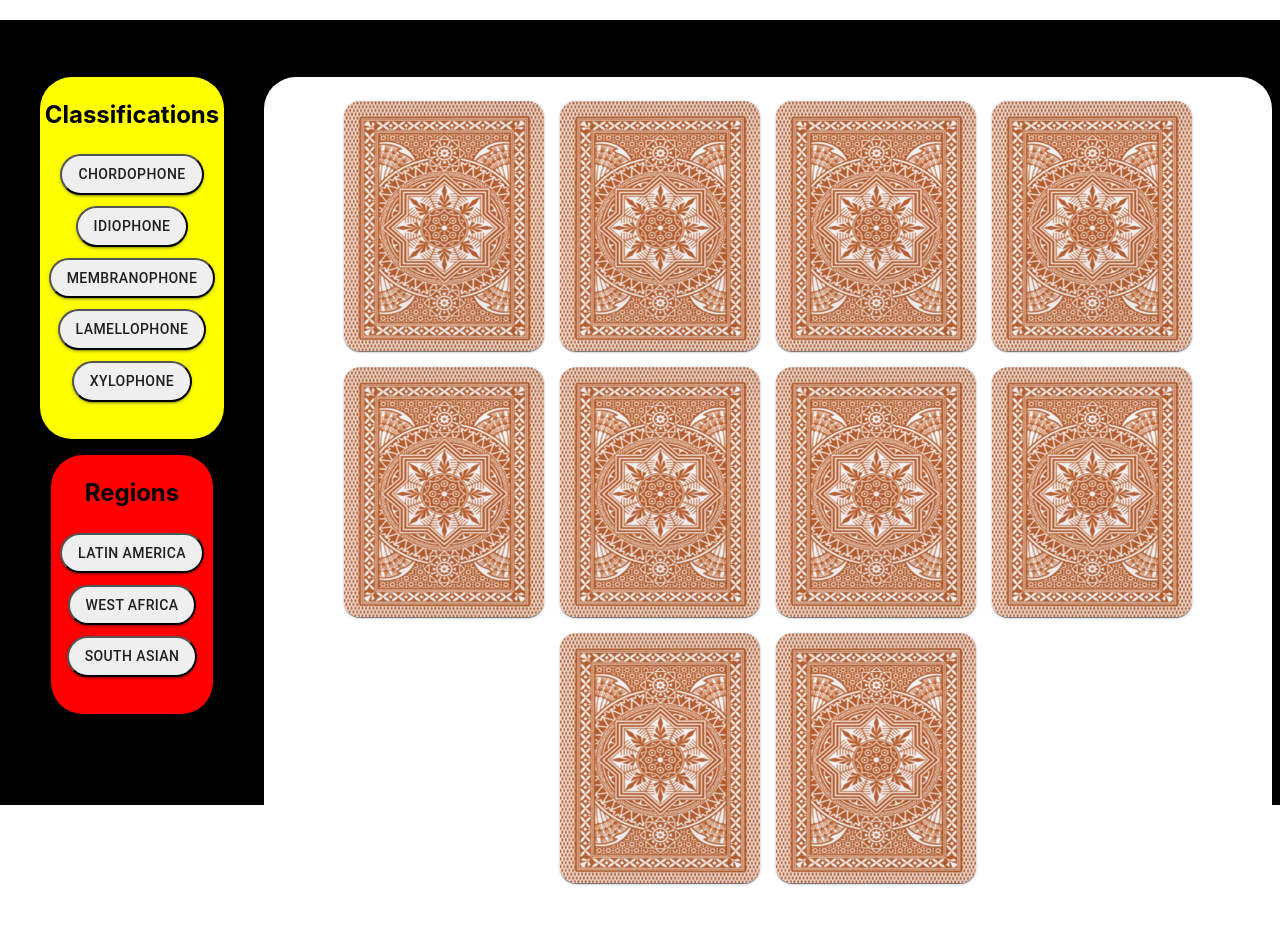
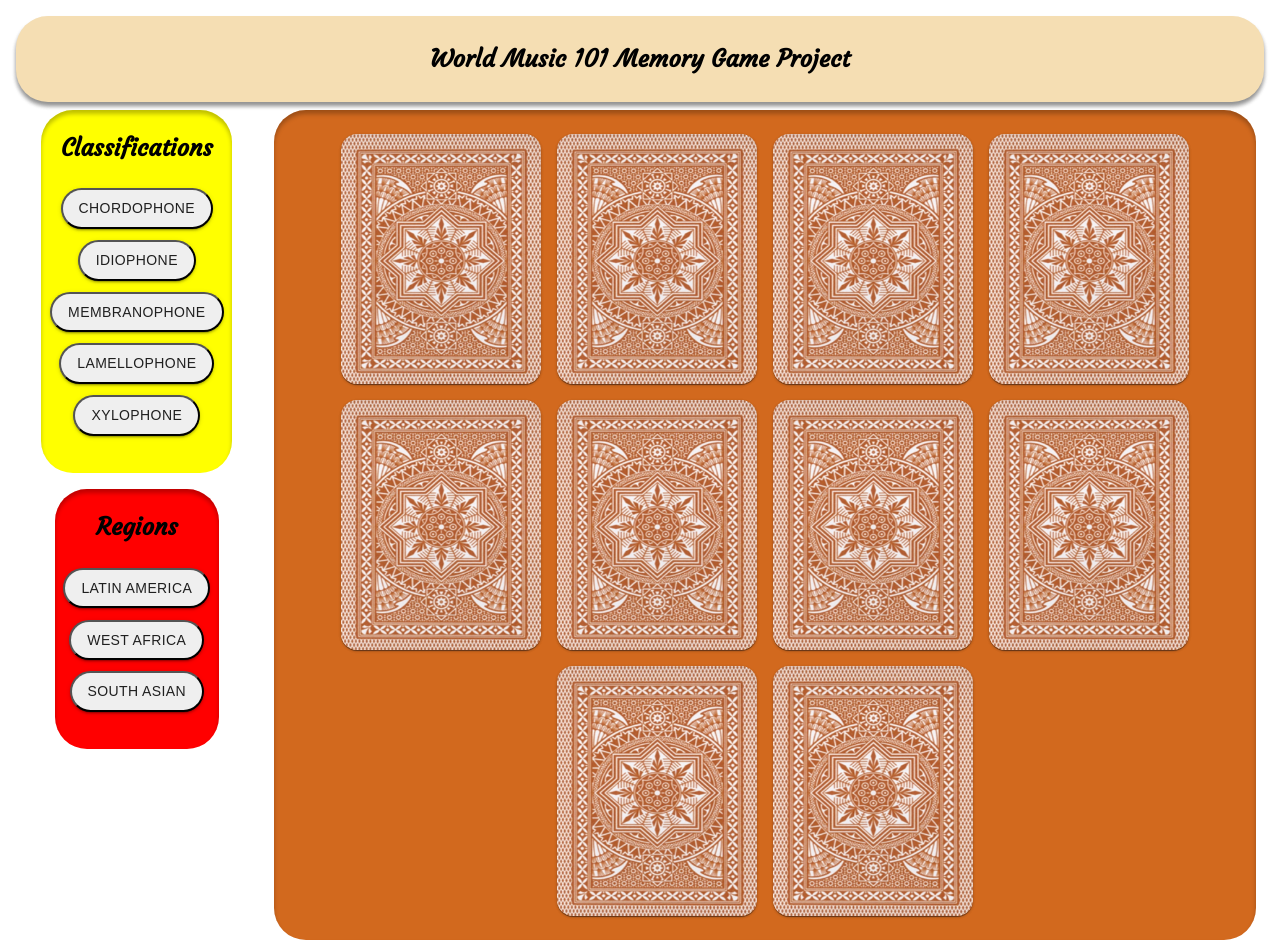
Before and after one commit to vichym/instruments-memory-game, a React (Create React App) app: page / in a window 1280 px wide. Before the commit the page ends 907 px from the top, so only its background shows below. Built offline with nearby package versions, Linux system fonts and the light colour scheme.

Commit message:
update drop shadow and font

```diff
--- a/src/App.css
+++ b/src/App.css
@@ -1,6 +1,8 @@
 .App {
   text-align: center;
-  background-color: black;
+  font-family: 'Courgette', serif;
+  padding : 1em;
+  height: 100%;
 }
 
 .App-logo {
@@ -13,7 +15,6 @@
     animation: App-logo-spin infinite 20s linear;
   }
 }
-
 
 @keyframes App-logo-spin {
   from {
@@ -39,15 +40,15 @@
   transition: background-color 250ms cubic-bezier(0.4, 0, 0.2, 1) 0ms,
     box-shadow 250ms cubic-bezier(0.4, 0, 0.2, 1) 0ms,
     border 250ms cubic-bezier(0.4, 0, 0.2, 1) 0ms;
-  font-family: "Roboto", "Helvetica", "Arial", sans-serif;
   font-weight: 500;
   line-height: 1.75;
   border-radius: 4em;
   letter-spacing: 0.02857em;
   text-transform: uppercase;
-  box-shadow: 0px 3px 1px -2px rgba(0,0,0,0.2), 0px 2px 2px 0px rgba(0,0,0,0.14), 0px 1px 5px 0px rgba(0,0,0,0.12);
+  box-shadow: 0px 3px 1px -2px rgba(0, 0, 0, 0.2),
+    0px 2px 2px 0px rgba(0, 0, 0, 0.14), 0px 1px 5px 0px rgba(0, 0, 0, 0.12);
 }
-.button.active{
+.button.active {
   color: rgba(250, 78, 78, 0.87);
   background-color: aqua;
 }
@@ -68,7 +69,7 @@ main {
   height: inherit;
   padding-top: 0.5em;
   padding-bottom: 1em;
-  padding-right: .5em;
+  padding-right: 0.5em;
 }
 
 .flip-card {
@@ -125,8 +126,9 @@ main {
   flex-wrap: wrap;
   justify-content: center;
   padding: 1em;
-  background-color: white;
+  background-color: chocolate;
   border-radius: 2em;
+  box-shadow: inset 0px 4px 4px rgba(0, 0, 0, 0.25);
 }
 .card-image {
   width: 100%;
@@ -137,7 +139,7 @@ main {
 .flip-card-back .card-image {
   width: 200px;
   height: 250px;
-  border-radius: .5em;
+  border-radius: 0.5em;
   border-color: #282c34;
 }
 .board-container {
@@ -145,8 +147,8 @@ main {
   justify-content: center;
   padding-top: 0.5em;
   padding-bottom: auto;
-  padding-right: .5em;
-  padding-left: .5em;
+  padding-right: 0.5em;
+  padding-left: 0.5em;
 }
 
 .badge {
@@ -185,12 +187,34 @@ main {
   font-size: 75%;
   font-weight: 700;
 }
+.navbar {
+  background-color: wheat;
+  position: relative;
+  display: -ms-flexbox;
+  display: flex;
+  -ms-flex-wrap: wrap;
+  flex-wrap: wrap;
+  -ms-flex-align: center;
+  align-items: center;
+  -ms-flex-pack: justify;
+  justify-content: center;
+  padding: 0.5rem 1rem;
+  padding-right: 0.5rem;
+  padding-left: 0.5rem;
+  position: sticky;
+  top: 0;
+  z-index: 1071;
+  border-radius: 2em;
+  box-shadow: 0px 4px 4px rgba(0, 0, 0, 0.25), 0px 4px 4px rgba(0, 0, 0, 0.25);
 
-.navbar-inner-container{
+}
+.navbar-inner-container {
   justify-content: center;
   padding: 0.2em;
   border-radius: 2em;
   margin-bottom: 1em;
-  margin-left: 1em;
+  /* margin-left: 1em; */
   padding-bottom: 2em;
+  box-shadow: inset 0px 4px 4px rgba(0, 0, 0, 0.25);
+
 }
```
